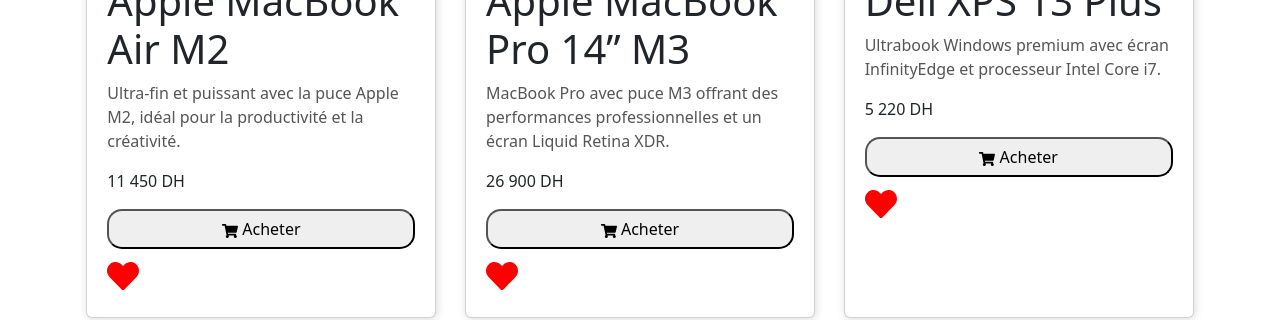
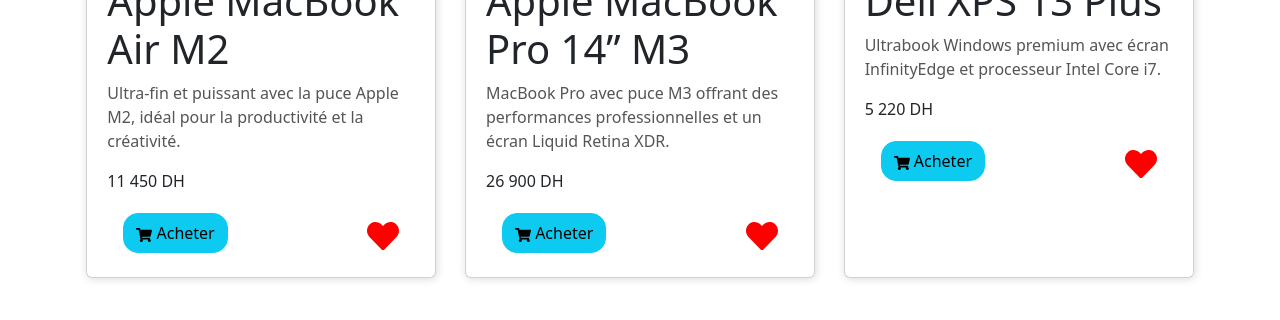
Before and after one commit to AZ-EDDINEERR/Biblioth-queT-l-phones, a React (Create React App) app: page /produits in a window 1280 px wide. Shown: the part 1740-2060 px from the top of the page. Built offline with nearby package versions, Linux system fonts and the light colour scheme.

Commit message:
Refactor button layout and styling in produits.jsx

```diff
--- a/src/myprojet/produits.jsx
+++ b/src/myprojet/produits.jsx
@@ -87,13 +87,15 @@
             <p className="card-text">{x.description}</p>
             <p className="card-prix">{x.prix} DH</p>
 
-            <button onClick={() => handleAjouter(x)}>
-              <FaShoppingCart /> Acheter
-            </button>
+          <div className="d-flex align-items-center justify-content-between mx-3">
+              <button onClick={() => handleAjouter(x)} className="btn btn-info">
+                <FaShoppingCart /> Acheter
+              </button>
 
-            <span onClick={() => ajouterAuxFavoris(x)} className="faHeart">
-              <FaHeart />
-            </span>
+              <span onClick={() => ajouterAuxFavoris(x)} className="faHeart">
+                <FaHeart />
+              </span>
+            </div>
           </div>
         ))}
       </div>
```
